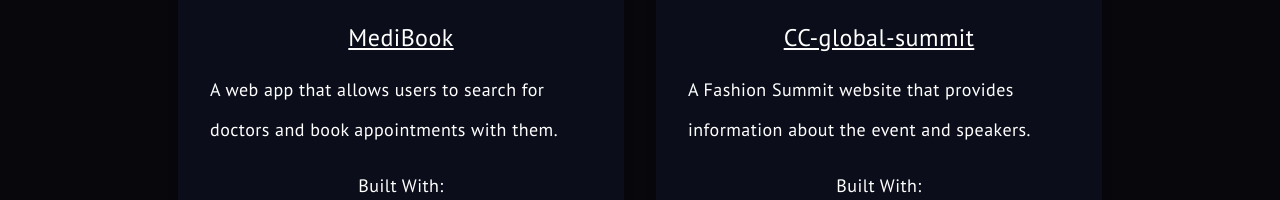
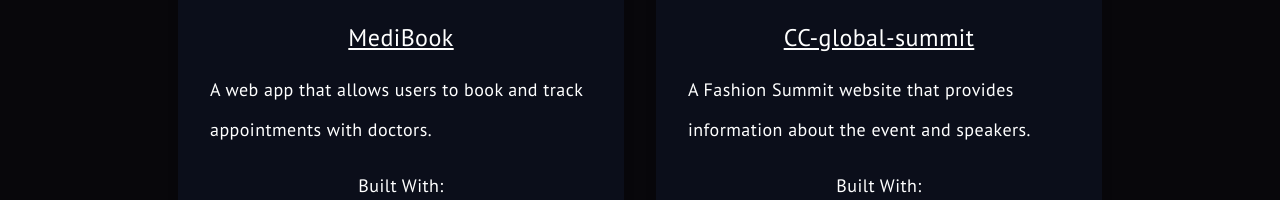
Before and after one commit to deyemiobaa/sa-portfolio, a React (Vite) app: page /projects in a window 1280 px wide. Shown: the part 809-1009 px from the top of the page. Built offline with nearby package versions, Linux system fonts and the light colour scheme.

Commit message:
update project description

```diff
--- a/src/assets/data/data.js
+++ b/src/assets/data/data.js
@@ -13,7 +13,7 @@
   {
     id: uuidv4(),
     title: "MediBook",
-    description: "A web app that allows users to search for doctors and book appointments with them.",
+    description: "A web app that allows users to book and track appointments with doctors.",
     image: "https://user-images.githubusercontent.com/55185309/188284939-b3f53fae-93bd-426a-a3e7-2d12eb84b923.png",
     url: "https://medibook-ui.vercel.app/",
     technologies: [
```
